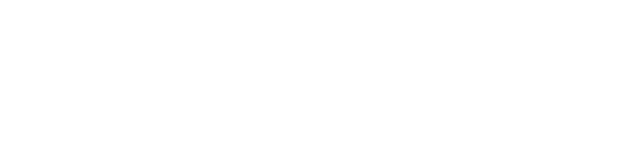
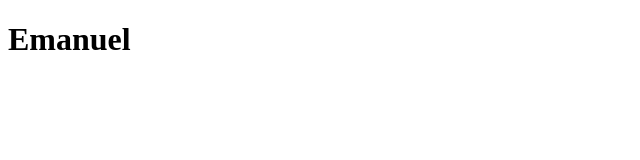
Before and after one commit to EmanuelCandido/O-meu-site, a plain HTML site: page index.html in a window 1280 px wide. Shown: the whole page, without its empty margins (0-640 px from the left). Drawn offline with Linux system fonts and the light colour scheme.

Commit message:
add nome

```diff
--- a/index.html
+++ b/index.html
@@ -6,6 +6,6 @@
     <title>Portifólio - Emanuel Dev</title>
 </head>
 <body>
-
+    <h1>Emanuel</h1>
 </body>
 </html>
```
